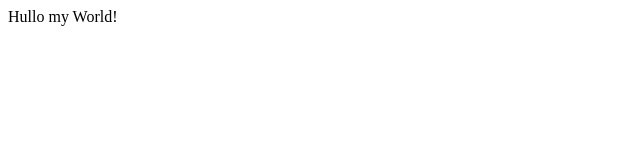
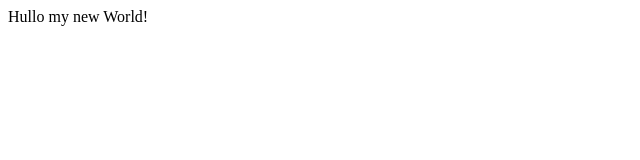
Before and after one commit to clauswitfelt/mitgame, a plain HTML site: page index.html in a window 1280 px wide. Shown: the full height of the page, 0-640 px from the left. Drawn offline with Linux system fonts and the light colour scheme.

Commit message:
Update index.html

```diff
--- a/index.html
+++ b/index.html
@@ -1,5 +1,3 @@
 <html>
-Hullo my World!
-
-
+Hullo my new World!
 </html>
```
